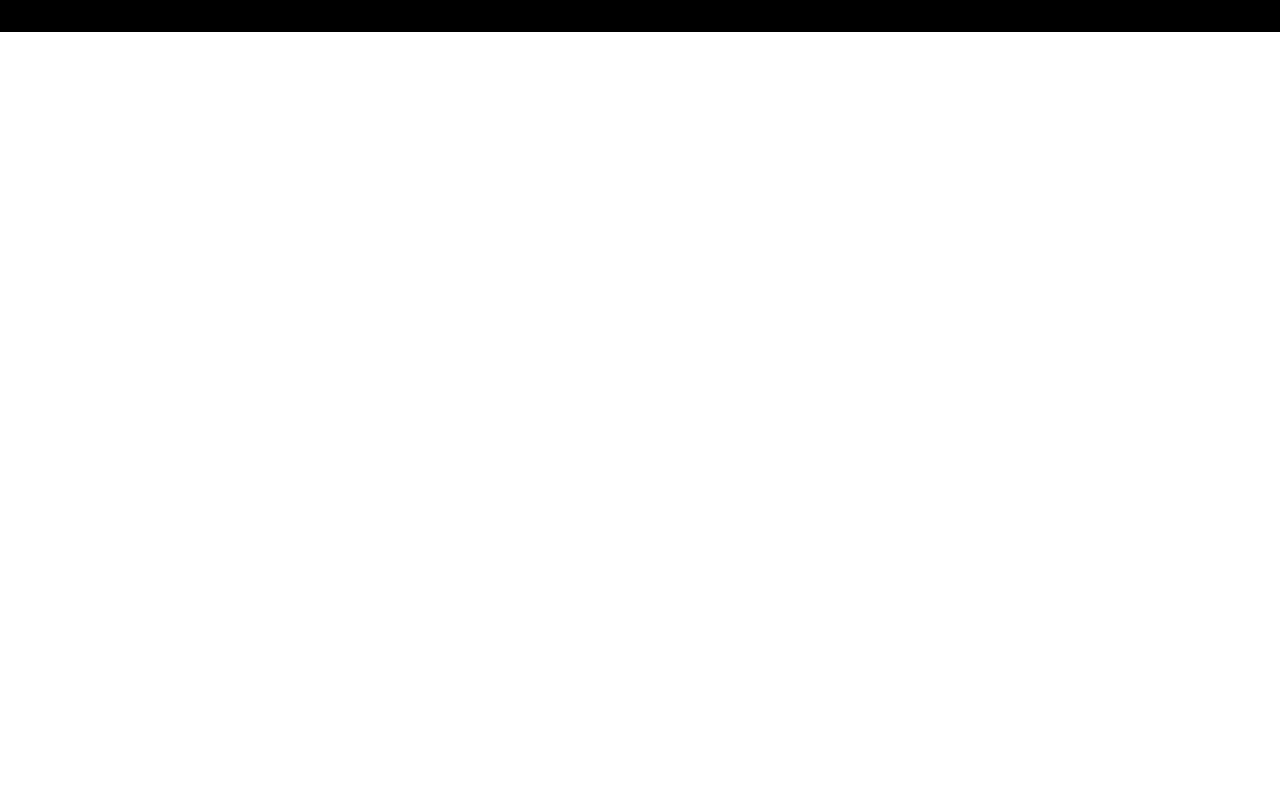
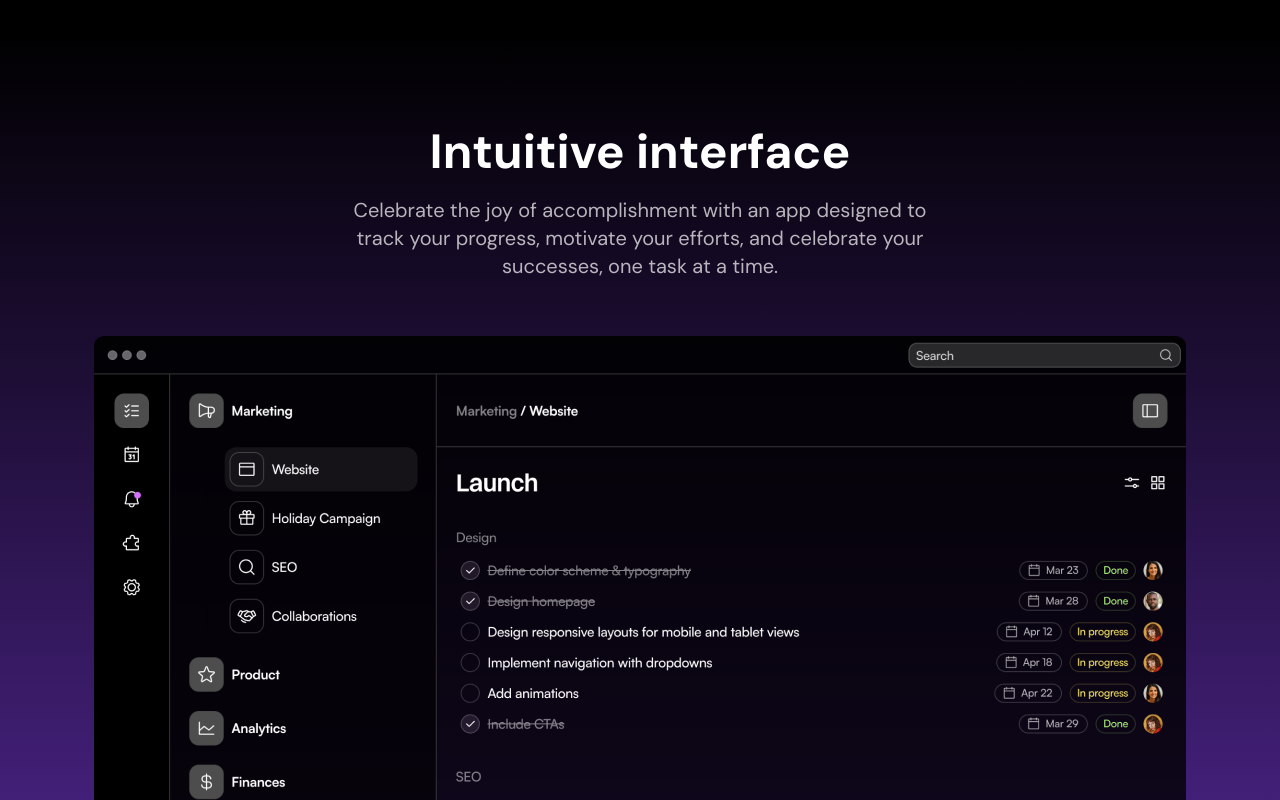
Before and after one commit to Ashmin-Bhujel/dark-saas-landing-page, a Next.js app: page / in a window 1280 px wide. Shown: the part 1760-2560 px from the top of the page. Before the commit the page ends 1792 px from the top, so only its background shows below. Built offline with nearby package versions, Linux system fonts and the light colour scheme.

Commit message:
feat: product showcase section

```diff
--- a/src/app/globals.css
+++ b/src/app/globals.css
@@ -7,6 +7,8 @@
   --logo-glow-gradient: to right, #f87bff, #fb92cf, #ffdd9b, #c2f0b1, #2fd8fe;
   --hero-section-ellipse-gradient: closest-side, #000000, #000000 82%, #9560eb;
   --hero-section-gradient: to bottom, #000000, #200d42, #4f21a1, #a46edb;
+  --product-showcase-gradient: to bottom, #000000, #5d2ca8;
+  --faq-section-gradient: to top, #000000, #5d2ca8;
 }
 
 @theme inline {
--- a/src/app/page.tsx
+++ b/src/app/page.tsx
@@ -3,6 +3,7 @@ import Features from "@/components/features";
 import Hero from "@/components/hero";
 import LogoTicker from "@/components/logo-ticker";
 import Navbar from "@/components/navbar";
+import ProductShowcase from "@/components/product-showcase";
 
 export default function Home() {
   return (
@@ -13,6 +14,7 @@ export default function Home() {
         <Hero />
         <LogoTicker />
         <Features />
+        <ProductShowcase />
       </main>
     </>
   );
--- /dev/null
+++ b/src/components/product-showcase.tsx
@@ -0,0 +1,25 @@
+import Image from "next/image";
+import appScreen from "@/assets/images/app-screen.png";
+
+export default function ProductShowcase() {
+  return (
+    <section className="bg-linear-(--product-showcase-gradient) px-4 py-[72px] text-white sm:py-24">
+      <div className="container mx-auto flex flex-col items-center justify-center text-center">
+        {/* Product showcase content */}
+        <div className="flex max-w-xl flex-col gap-5">
+          <h2 className="text-5xl leading-12 font-bold">Intuitive interface</h2>
+          <p className="text-xl leading-7 text-white/70">
+            Celebrate the joy of accomplishment with an app designed to track
+            your progress, motivate your efforts, and celebrate your successes,
+            one task at a time.
+          </p>
+        </div>
+
+        {/* App screen image */}
+        <div className="pt-14">
+          <Image src={appScreen} alt="App screen" />
+        </div>
+      </div>
+    </section>
+  );
+}
```
